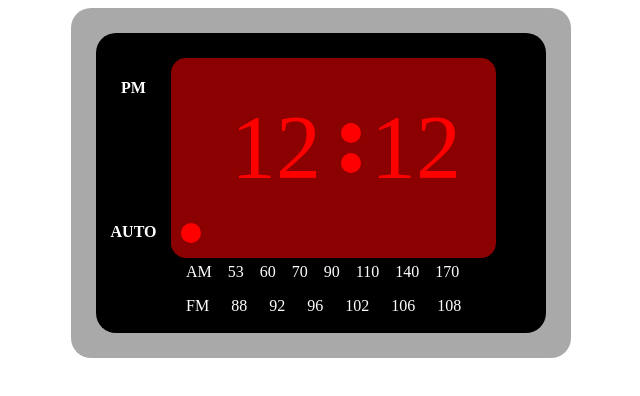
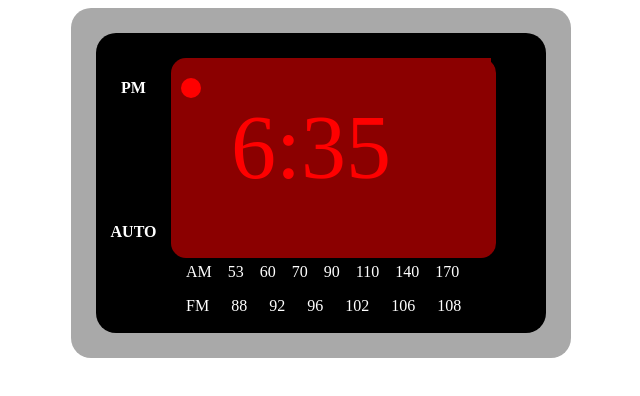
Before and after one commit to eshandro/wakeup-time, a plain HTML site: page index.html in a window 1280 px wide. Shown: the whole page, without its empty margins (269-909 px from the left). Drawn offline with nearby package versions, Linux system fonts and the light colour scheme.

Commit message:
Mostly done with working clock

```diff
--- a/main.css
+++ b/main.css
@@ -112,7 +112,19 @@
 	border-radius: 50%;
 	position: relative;
 	left: 10px;
+	/* This is the top value to line up with PM */
 	/*top: 20px;*/
-	bottom: -165px;
+	/* this lines up with AUTO */
+	top: 165px;
 	margin-right: 40px;
 }
+
+.clocktext-time {
+	background-color: darkred;
+	color: red;
+	height: 180px;
+	width: 260px;
+	float: left;
+	font-size: 90px;
+	line-height: 180px;
+}
--- a/main.js
+++ b/main.js
@@ -1,4 +1,40 @@
+var date = new Date;
+
+var hours = date.getHours();
+
+var minutes = date.getMinutes();
+
+var setTimeDisplay = function() {
+	if (hours > 12) {
+		var displayHour = (hours - 12);
+		var ampm = "PM";
+	}
+	else {
+		var displayHour = hours;
+		var ampm = "AM";
+	}
+	var displayTime = displayHour + ":" + minutes;
+	$('.clocktext-time').html(displayTime);
+	return displayTime;
+}
+
+
+
+var setAmPm = function() {
+	if (hours >= 12) {
+		$('.indicator').css('top', '20px');
+		}
+}
+
+
+
+
+
 $(document).on('ready', function() {
+
+ 	setTimeDisplay();
+
+ 	window.setInterval(function(){setTimeDisplay()}, 60000);
 
 	var outershell = $('<div class="outer-shell"></div>');
 
@@ -10,15 +46,17 @@ $(document).on('ready', function() {
 
 	var indicator = $('<div class="indicator"</div>');
 
-	var clockTextHour = $('<div class="clocktext-hour">12</div>');
+	var clockTextTime = $('<div class="clocktext-time">' + setTimeDisplay() + '</div>');
+	// var clockTextHour = $('<div class="clocktext-hour">12</div>');
 
-	var clockTextMinutes = $('<div class="clocktext-minutes">12</div>');
+	// var clockTextMinutes = $('<div class="clocktext-minutes">12</div>');
 
-	var clockTextDivider1 = $('<div class="clocktext-divider-1"></div>');
+	// // var clockTextDivider1 = $('<div class="clocktext-divider-1"></div>');
 
-	var clockTextDivider2 = $('<div class="clocktext-divider-2"></div>');
+	// // var clockTextDivider2 = $('<div class="clocktext-divider-2"></div>');
 
 	var stations = $('<div class="stations"><p>AM 53 60 70 90 110 140 170</p><p>FM 88 92 96 102 106 108</p></div>');
+
 
 
 	$('.container').prepend(outershell);
@@ -27,11 +65,9 @@ $(innershell).prepend(clockScreen);
 	$(innershell).prepend(labels);
 	$(innershell).prepend(stations);
 	$(clockScreen).append(indicator);
-$(clockScreen).append(clockTextHour);
-$(clockScreen).append(clockTextDivider1);
-$(clockScreen).append(clockTextDivider2);
-$(clockScreen).append(clockTextMinutes);
+	$(clockScreen).append(clockTextTime);
 
+ 	setAmPm();
 
 
 });
```
Lines whose indentation alone changed are shown as unchanged.
